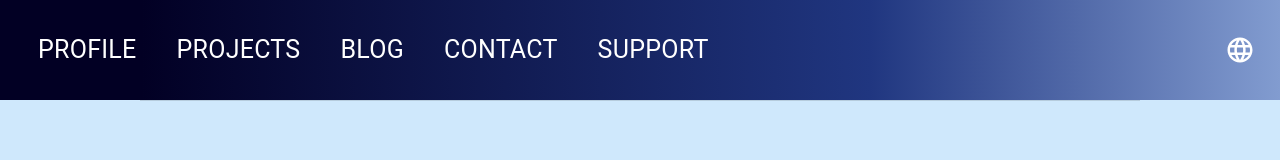
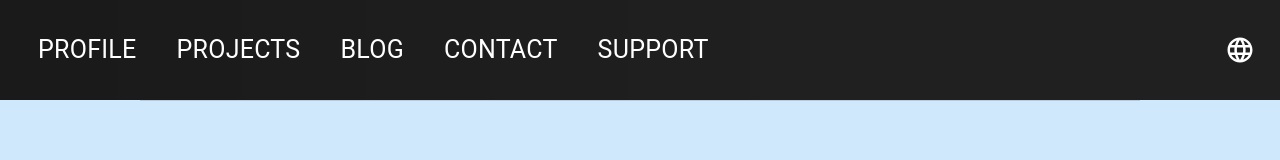
Before and after one commit to emso-c/portfolio, a React (Create React App) app: page / in a window 1280 px wide. Shown: the top 160 px of the page. Built offline with nearby package versions, Linux system fonts and the light colour scheme; no server answers.

Commit message:
Tweak Navbar

```diff
--- a/src/Components/Navbar.js
+++ b/src/Components/Navbar.js
@@ -39,7 +39,7 @@ class Navbar extends React.Component {
             direction="row"
             justifyContent="space-between"
             alignItems="center"
-            style={{height:100, background: "linear-gradient(90deg, rgba(2,0,36,1) 11%, rgba(32,54,128,1) 68%, rgba(130,156,208,1) 100%)"}}
+            style={{height:100, background: "rgba(10,10,10, .9)", boxShadow: "0px 20px -1px 1px rgba(0,0,0,0.9) inset"}}
             >
                 <Grid
                 container
@@ -68,7 +68,7 @@ class Navbar extends React.Component {
                 container
                 xs={1}
                 justifyContent="space-between"
-                style = {{paddingInline:40, color:'white', fontSize: 26, background:''}}
+                style = {{paddingInline:40, color:'white', fontSize: 26,}}
                 >
                     <IconButton
                     size="large"
@@ -77,7 +77,7 @@ class Navbar extends React.Component {
                     >
                         <LanguageIcon style={{fontSize:30}} />
                     </IconButton>
-                    </Grid>
+                </Grid>
             </Grid>
             );
         }
```
